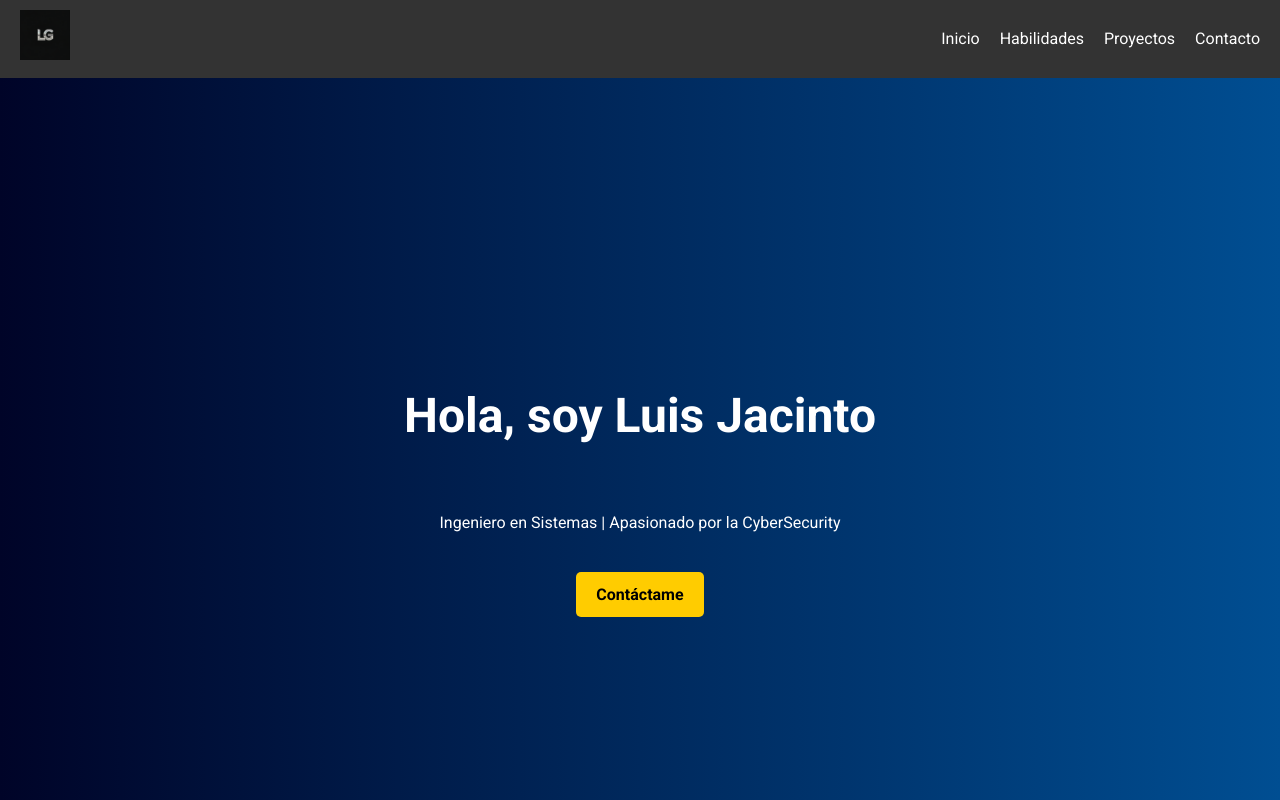
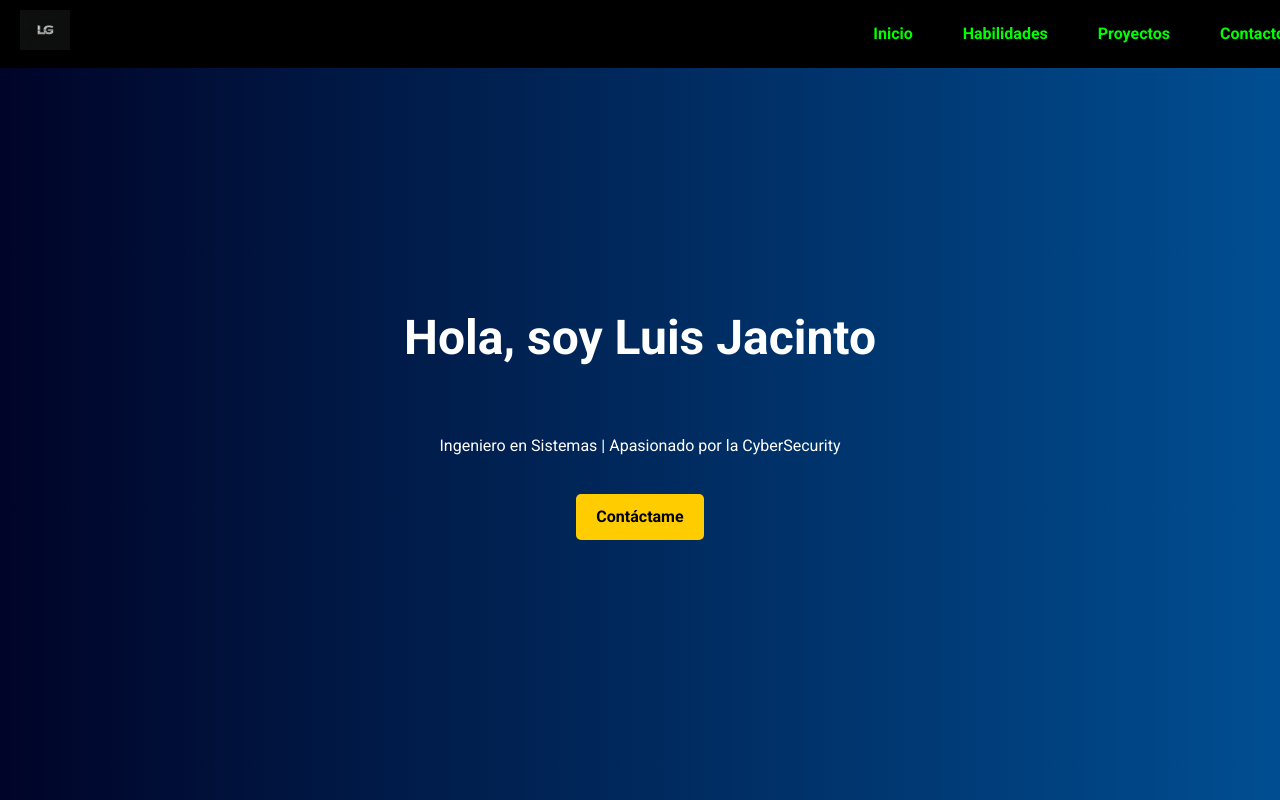
Before and after one commit to liebre34/portafolioHACKING, a plain HTML site: page portfolio.html in a window 1280 px wide. Shown: the top 800 px of the page. Drawn offline with Linux system fonts and the light colour scheme.

Commit message:
Ajuste del menú de navegación y estilos del sitio

```diff
--- a/styles/portfolio.css
+++ b/styles/portfolio.css
@@ -139,12 +139,6 @@ body {
     padding: 50px;
     text-align: center;
 
-    .hospitalario-img {
-        width: 100%; /* Ajusta el ancho al contenedor */
-        height: 200px; /* Altura fija */
-        object-fit: cover; /* Recorta la imagen para que encaje bien */
-        border-radius: 5px 5px 0 0; /* Bordes superiores redondeados */
-    }
 }
 
 /* Contacto */
@@ -200,3 +194,46 @@ body {
 .redes a img:hover {
     transform: scale(1.2); /* Efecto de zoom */
 }
+/* Estilo para la barra de navegación */
+#navbar {
+    display: flex;
+    justify-content: space-between;
+    align-items: center;
+    background-color: #000; /* Fondo negro */
+    padding: 10px 20px; /* Espaciado interno */
+    position: fixed; /* Fija el menú en la parte superior */
+    top: 0;
+    width: 100%;
+    z-index: 1000; /* Asegura que el menú quede encima del contenido */
+}
+
+/* Estilo para la lista del menú */
+#navbar ul {
+    display: flex; /* Muestra los elementos en línea */
+    list-style: none; /* Quita los puntos de la lista */
+    margin: 0;
+    padding: 0;
+}
+
+/* Estilo para cada elemento del menú */
+#navbar ul li {
+    margin: 0 15px; /* Espaciado entre elementos */
+}
+
+/* Estilo para los enlaces del menú */
+#navbar ul li a {
+    text-decoration: none; /* Quita el subrayado */
+    color: #00ff00; /* Color verde neon */
+    font-weight: bold;
+    transition: color 0.3s; /* Animación de color */
+}
+
+/* Efecto hover */
+#navbar ul li a:hover {
+    color: #ffffff; /* Cambia el color a blanco al pasar el mouse */
+}
+
+/* Estilo para el logo */
+#navbar .logo img {
+    height: 40px; /* Ajusta el tamaño del logo */
+}
```
